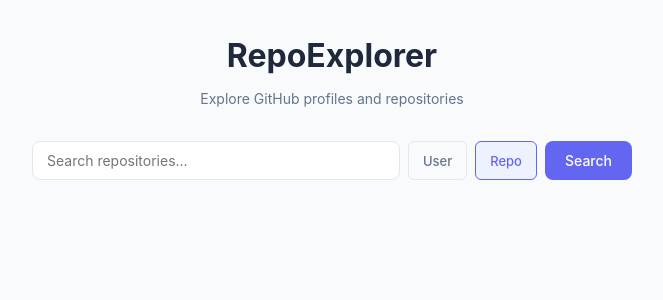
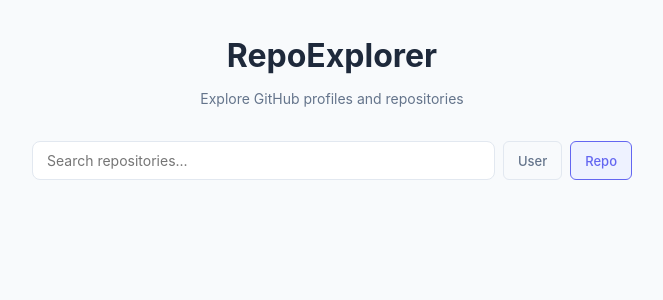
Before and after one commit to maneishbisht/repoexplorer_maneish, a React (Vite) app: page / in a window 1280 px wide. Shown: the top 300 px of the page, without its empty margins (308-971 px from the left). Built offline with nearby package versions, Linux system fonts and the light colour scheme.

Commit message:
Fixed caching and searchhandler on debounce

```diff
--- a/src/components/SearchBar.jsx
+++ b/src/components/SearchBar.jsx
@@ -98,28 +98,6 @@
 
     },
 
-    searchBtn: {
-
-      ...resetButton,
-
-      background: theme.colors.primary,
-
-      color: '#fff',
-
-      fontSize: theme.fontSizes.base,
-
-      fontWeight: 500,
-
-      padding: '10px 20px',
-
-      borderRadius: theme.radii.md,
-
-      whiteSpace: 'nowrap',
-
-      transition: 'background 0.15s',
-
-    },
-
     toggleBtn: {
 
       ...resetButton,
@@ -158,50 +136,29 @@
 
 
 
-  function handleChange(e) {
-
-    textRef.current = e.target.value
-
+  function triggerSearch(type) {
+    if (!textRef.current.trim()) return
     if (timeoutIdRef.current) {
-
       clearTimeout(timeoutIdRef.current)
-
       timeoutIdRef.current = null
-
     }
-
-    if (textRef.current.trim() !== '') {
-
-      timeoutIdRef.current = setTimeout(() => {
-
-        onSearch(textRef.current.trim(), searchtype)
-
-      }, 2000)
-
-    }
-
+    onSearch(textRef.current.trim(), type ?? searchtype)
   }
 
-
+  function handleChange(e) {
+    textRef.current = e.target.value
+    if (timeoutIdRef.current) {
+      clearTimeout(timeoutIdRef.current)
+      timeoutIdRef.current = null
+    }
+    if (textRef.current.trim() !== '') {
+      timeoutIdRef.current = setTimeout(triggerSearch, 2000)
+    }
+  }
 
   function handleSubmit(e) {
-
     e.preventDefault()
-
-    if (timeoutIdRef.current) {
-
-      clearTimeout(timeoutIdRef.current)
-
-      timeoutIdRef.current = null
-
-    }
-
-    if (textRef.current.trim()) {
-
-      onSearch(textRef.current.trim(), searchtype)
-
-    }
-
+    triggerSearch()
   }
 
 
@@ -231,45 +188,18 @@
       <div style={styles.buttonGroup}>
 
         <button
-
           type="button"
-
           style={{ ...styles.toggleBtn, ...(searchtype === 'user' ? styles.toggleBtnActive : {}) }}
-
-          onClick={() => { searchTypeSetter('user'); setSearchtype('user') }}
-
+          onClick={() => { searchTypeSetter('user'); setSearchtype('user'); triggerSearch('user') }}
         >
-
           User
-
         </button>
-
         <button
-
           type="button"
-
           style={{ ...styles.toggleBtn, ...(searchtype === 'repo' ? styles.toggleBtnActive : {}) }}
-
-          onClick={() => { searchTypeSetter('repo'); setSearchtype('repo') }}
-
+          onClick={() => { searchTypeSetter('repo'); setSearchtype('repo'); triggerSearch('repo') }}
         >
-
           Repo
-
-        </button>
-
-        <button
-
-          type="submit"
-
-          style={styles.searchBtn}
-
-          onClick={() => { onSearch(textRef.current, searchtype) }}
-
-        >
-
-          Search
-
         </button>
 
       </div>
--- a/src/hooks/useGitHubUser.js
+++ b/src/hooks/useGitHubUser.js
@@ -42,25 +42,25 @@
 
     if (!query.trim()) return
 
-    const key = `${mode}:${query.trim().toLowerCase()}`
+    const trimmed = query.trim().toLowerCase()
 
     const isDev = devMode
 
 
 
-    if (cache.current[key]) {
+    const entry = cache.current[trimmed]
 
-      const cached = cache.current[key]
+    if (entry && entry.searchtype === mode) {
 
-      if (mode === 'user' && cached.user) {
+      if (mode === 'user' && entry.user) {
 
-        setUser(cached.user)
+        setUser(entry.user)
 
-        if(cached.repos){setRepos(cached.repos)}
+        if (entry.repos) setRepos(entry.repos)
 
-      } else if (mode === 'repo'&& cached.repos) {
+      } else if (mode === 'repo' && entry.repos) {
 
-        setRepos(cached.repos)
+        setRepos(entry.repos)
 
       }
 
@@ -96,7 +96,7 @@
 
         const userData= await Promise.all([fetchUser(query.trim(),isDev),fetchRepos(query.trim(),mode,1, 30, isDev)])
 
-        cache.current[key] = {user: userData[0], repos: userData[1]}
+        cache.current[trimmed] = { searchtype: mode, user: userData[0], repos: userData[1] }
 
         setUser(userData[0]);setRepos(userData[1])
 
@@ -106,7 +106,7 @@
 
         const reposData = await fetchRepos(query.trim(),mode, 1, 30, isDev)
 
-        cache.current[key] = {repos: reposData}
+        cache.current[trimmed] = { searchtype: mode, repos: reposData }
 
         setRepos(reposData)
 
```
